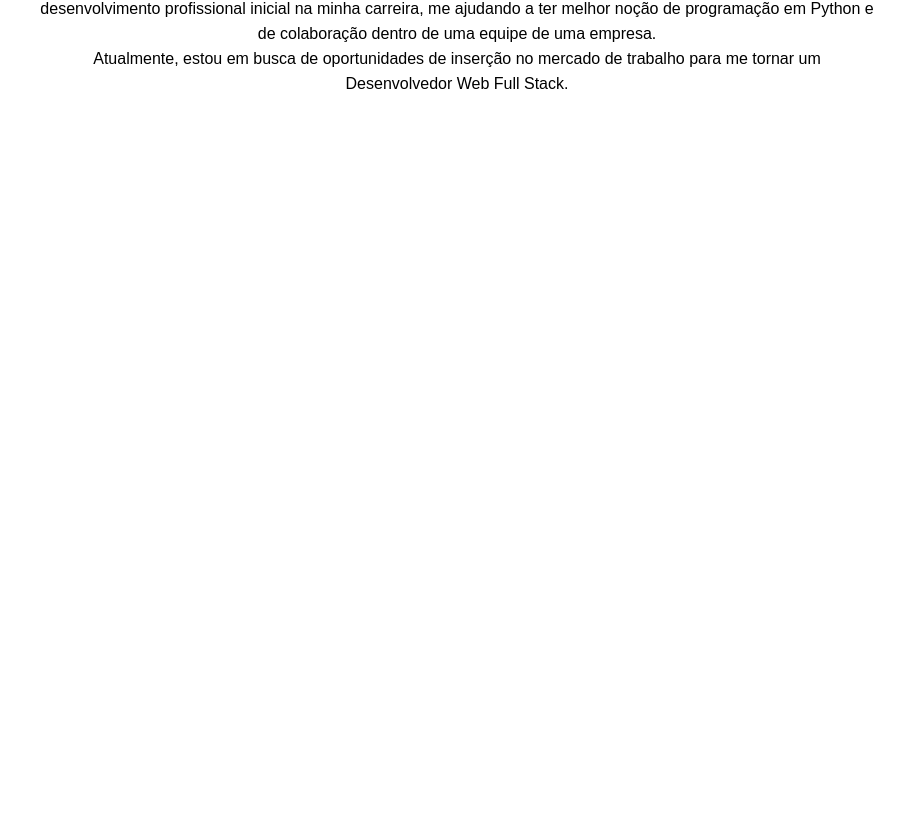
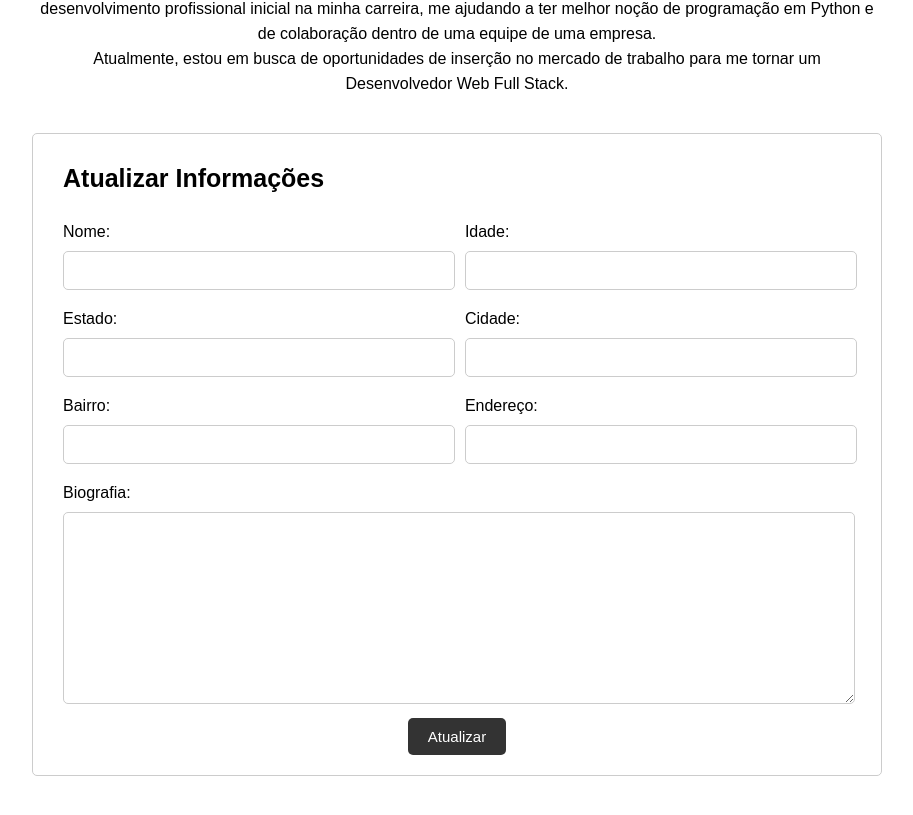
Before and after one commit to GustavoAndo/desafio-front-sync360, a React (Create React App) app: page / in a window 1280 px wide. Shown: the part 673-1488 px from the top of the page, without its empty margins (183-1096 px from the left). Before the commit the page ends 816 px from the top, so only its background shows below. Built offline with nearby package versions, Linux system fonts and the light colour scheme.

Commit message:
Adicionando na tela o formulário de atualização dos dados

```diff
--- /dev/null
+++ b/src/components/Button/index.jsx
@@ -0,0 +1,7 @@
+import { ButtonSld } from './styles'
+
+const Button = ({text}) => {
+    return <ButtonSld>{text}</ButtonSld>
+}
+
+export default Button;
--- /dev/null
+++ b/src/components/Button/styles.js
@@ -0,0 +1,11 @@
+import styled from "styled-components";
+
+export const ButtonSld = styled.button`
+    background-color: #333;
+    color: #fff;
+    border: none;
+    padding: 10px 20px;
+    border-radius: 5px;
+    cursor: pointer;
+    font-size: 15px;
+`
--- /dev/null
+++ b/src/components/Form/index.jsx
@@ -0,0 +1,40 @@
+import { FormSld, TitleSld, CenterSld, HalfInputSld, FullInputSld } from './styles'
+import Button from '../Button'
+import Input from '../Input'
+import TextArea from '../TextArea'
+
+const Form = () => {
+    return (
+       <FormSld>
+            <TitleSld>Atualizar Informações</TitleSld>
+            <div>
+                <HalfInputSld>
+                    <Input label="Nome: "/>
+                </HalfInputSld>
+                <HalfInputSld>
+                    <Input label="Idade: "/>
+                </HalfInputSld>
+                <HalfInputSld>
+                    <Input label="Estado: "/>
+                </HalfInputSld>
+                <HalfInputSld>
+                    <Input label="Cidade: "/>
+                </HalfInputSld>
+                <HalfInputSld>
+                    <Input label="Bairro: "/>
+                </HalfInputSld>
+                <HalfInputSld>
+                    <Input label="Endereço: "/>
+                </HalfInputSld>
+            </div>
+            <FullInputSld>
+                <TextArea label="Biografia: " rows={10} />
+            </FullInputSld>
+            <CenterSld>
+                <Button text="Atualizar" />
+            </CenterSld>
+       </FormSld>
+    )
+}
+
+export default Form;
--- /dev/null
+++ b/src/components/Form/styles.js
@@ -0,0 +1,29 @@
+import styled from "styled-components";
+
+export const FormSld = styled.form`
+    border: 1px solid #ccc;
+    margin: 30px 0px;
+    padding: 20px;
+    border-radius: 5px;
+`
+
+export const TitleSld = styled.h2`
+    font-size: 25px;
+    font-weight: bold;
+    margin: 10px 10px 30px 10px;
+`
+
+export const CenterSld = styled.div`
+    display: flex;
+    justify-content: center;
+`
+
+export const HalfInputSld = styled.div`
+    display: inline-block;
+    width: 48.5%;
+    margin-right: 10px
+`
+
+export const FullInputSld = styled.div`
+    width: 98%;
+`
--- a/src/components/Header/styles.js
+++ b/src/components/Header/styles.js
@@ -10,6 +10,4 @@ export const HeaderSld = styled.h1`
     @media (max-width: 425px) {
         font-size: 15px;
     }
-
-
 `
--- /dev/null
+++ b/src/components/Input/index.jsx
@@ -0,0 +1,13 @@
+import { InputSld, LabelSld } from './styles'
+
+const Input = ({label}) => {
+    return (
+        <div>
+           {label && <><LabelSld>{label}</LabelSld><br /></>}
+            <InputSld type='text' />
+        </div>
+    )
+
+}
+
+export default Input;
--- /dev/null
+++ b/src/components/Input/styles.js
@@ -0,0 +1,15 @@
+import styled from 'styled-components';
+
+export const InputSld = styled.input`
+    width: 100%;
+    padding: 10px;
+    margin: 10px 10px 20px 10px;
+    border-radius: 5px;
+    border: 1px solid #ccc;
+    box-sizing: border-box;
+    font-size: 15px;
+`
+
+export const LabelSld = styled.label`
+    margin: 10px;
+`
--- /dev/null
+++ b/src/components/TextArea/index.jsx
@@ -0,0 +1,12 @@
+import { TextAreaSld, LabelSld } from './styles'
+
+const TextArea = ({label, rows}) => {
+    return (
+        <div>
+           {label && <><LabelSld>{label}</LabelSld><br /></>}
+            <TextAreaSld rows={rows}/>
+        </div>
+    )
+}
+
+export default TextArea;
--- /dev/null
+++ b/src/components/TextArea/styles.js
@@ -0,0 +1,15 @@
+import styled from 'styled-components';
+
+export const TextAreaSld = styled.textarea`
+    width: 100%;
+    padding: 10px;
+    margin: 10px;
+    border-radius: 5px;
+    border: 1px solid #ccc;
+    box-sizing: border-box;
+    font-size: 15px;
+`
+
+export const LabelSld = styled.label`
+    margin: 10px;
+`
--- a/src/pages/Main.jsx
+++ b/src/pages/Main.jsx
@@ -1,6 +1,7 @@
 import { ContainerSld } from './styles'
 import Header from '../components/Header'
 import UserInformation from '../components/UserInformation'
+import Form from '../components/Form'
 
 const Main = () => {
   return (
@@ -8,6 +9,7 @@ const Main = () => {
         <Header />
         <ContainerSld>
           <UserInformation />
+          <Form />
         </ContainerSld>
     </>
   )
```
